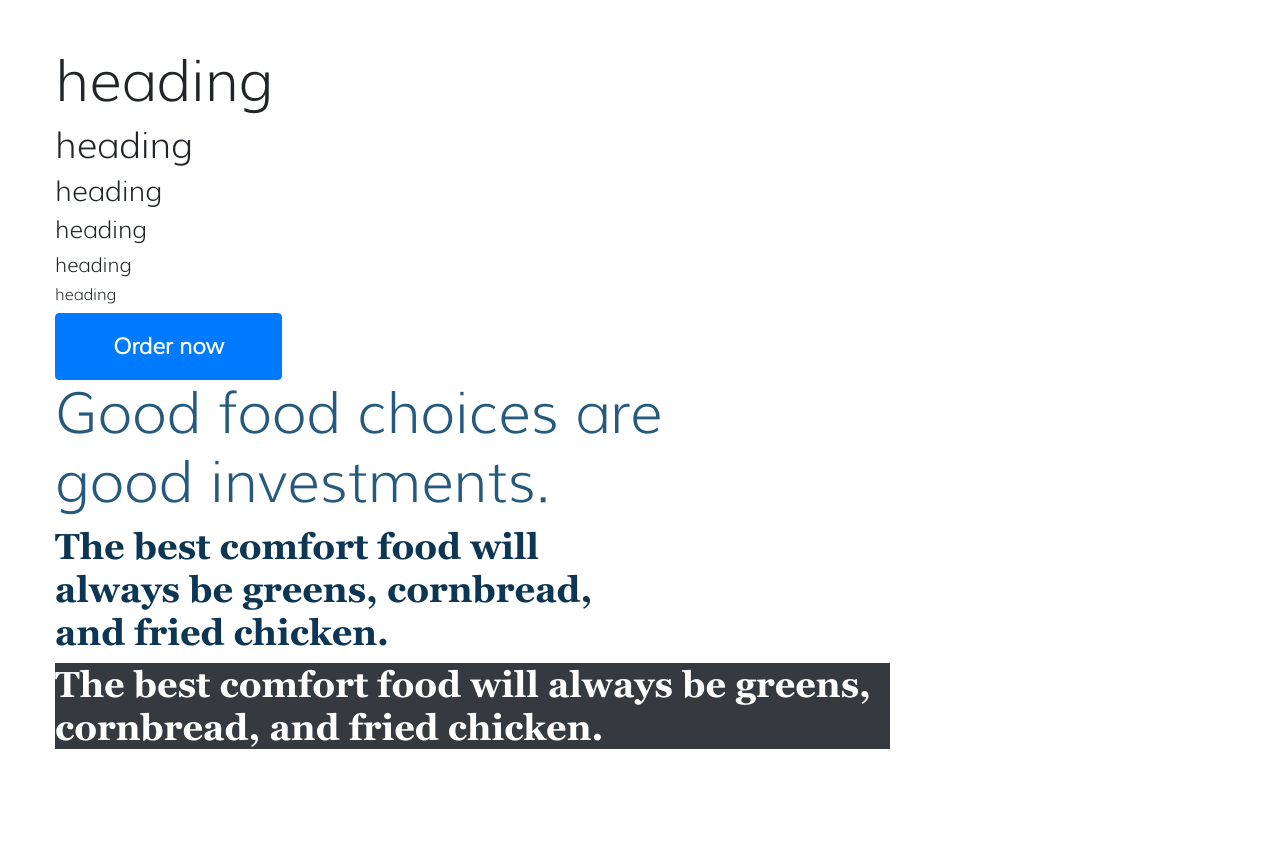
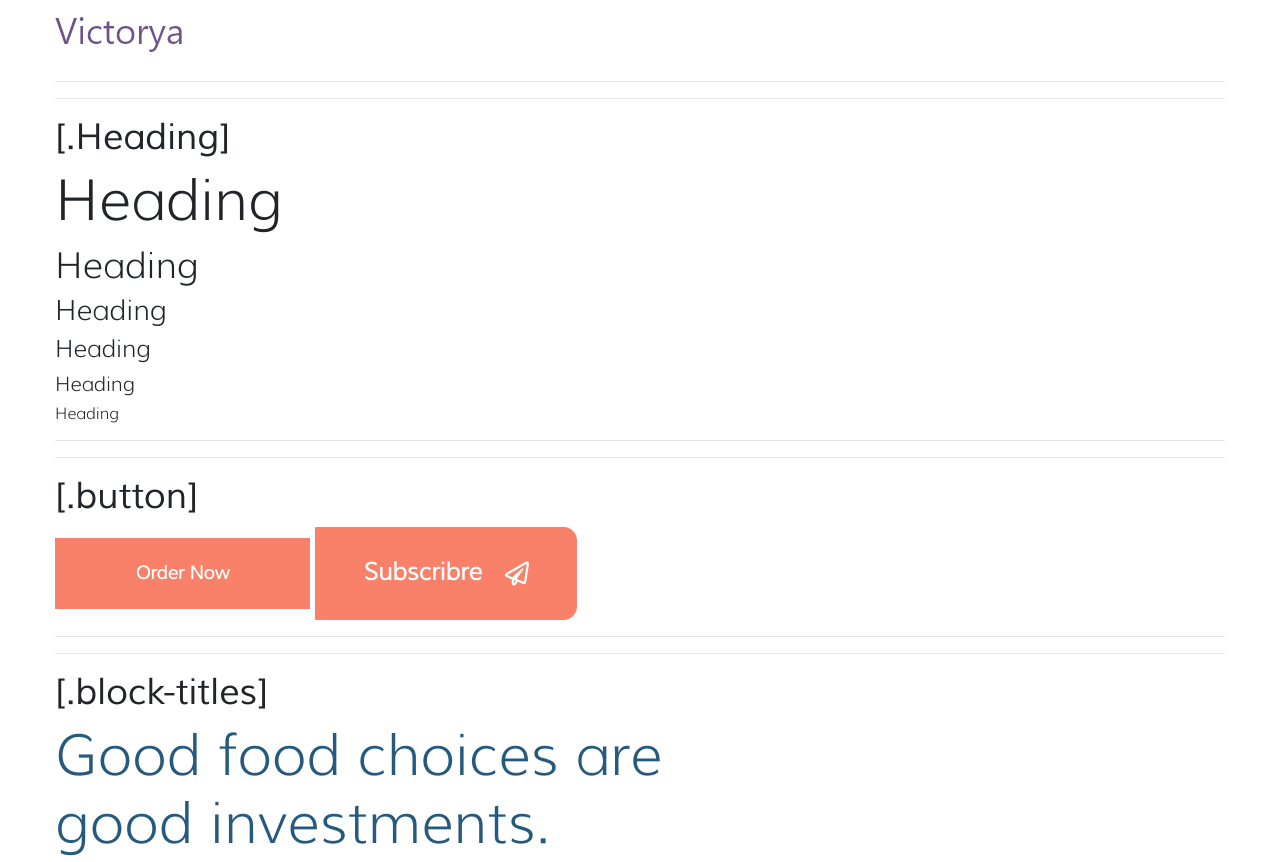
Before and after one commit to FED200/Victoria, a website: page components.html in a window 1280 px wide. Shown: the top 862 px of the page. Before the commit the page ends 800 px from the top, so only its background shows below. Drawn offline with Linux system fonts and the light colour scheme; files whose address does not match are found by name.

Commit message:
button updated

```diff
--- a/components.html
+++ b/components.html
@@ -9,34 +9,78 @@
 </head>
 
 <body>
-	<header id="header" class="site-header pb-3">
+	<div class="site-wrapper">
+		<header id="header" class="site-header">
+			<div class="container">
 				<nav class="site-nav">
+					<a class="navbar-brand" href="#"><img src="assets/images/voctorya-logo.png" width="131" height="55"
+							loading="lazy" alt="Header Logo"></a>
+					<button class="navbar-toggler collapsed" type="button" data-toggle="collapse"
+						data-target="#navbarSupportedContent" aria-controls="navbarSupportedContent"
+						aria-expanded="false" aria-label="Toggle navigation">
+						<span></span>
+						<span></span>
+						<span></span>
+					</button>
 
+					<div class="collapse navbar-collapse" id="navbarSupportedContent">
+						<ul class="navbar-nav mr-auto">
+							<li class="nav-item active">
+								<a class="nav-link" href="#">Menu</a>
+							</li>
+							<li class="nav-item">
+								<a class="nav-link" href="#">package</a>
+							</li>
+							<li class="nav-item">
+								<a class="nav-link" href="#">About us </a>
+							</li>
+							<li class="nav-item">
+								<a class="nav-link" href="#">Contact us</a>
+							</li>
+
+						</ul>
+						<form class="form-inline mt-lg-0 mt-1">
+							<button class="btn-search" type="submit"><i class="icon-search"></i></button>
+						</form>
+					</div>
 				</nav> <!-- / .site-nav -->
-
-		<div class="phone-number">
-			<a href="tel:"></a>
-		</div> <!-- / .phone-number -->
+			</div>
 
 		</header> <!-- / .site-header -->
 
 		<main id="main" class="site-content">
 			<div class="container">
-			<h1>heading</h1>
-			<h2>heading</h2>
-			<h3>heading</h3>
-			<h4>heading</h4>
-			<h5>heading</h5>
-			<h6>heading</h6>
 
+				<hr>
+				<hr>
+				<h2><em>[.Heading]</em></h2>
+				<h1>Heading</h1>
+				<h2>Heading</h2>
+				<h3>Heading</h3>
+				<h4>Heading</h4>
+				<h5>Heading</h5>
+				<h6>Heading</h6>
+
+				<hr>
+				<hr>
+				<h2>
+					<em>[.button]</em>
+				</h2>
 				<a href="#" class="btn btn-primary">Order now</a>
+				<a href="#" class="btn btn-primary btn-icon">Subscribre <i class="icon-send"></i></a>
 
+				<hr>
+				<hr>
+				<h2>
+					<em>[.block-titles]</em>
+				</h2>
 				<div class="block-title block-mw-69">
 					<h1 class="heading-primary">Good food choices are good investments.</h1>
 				</div> <!-- /.block-title -->
 
 				<div class="block-title block-mw-54">
-				<h2 class="heading-secondary">The best comfort food will always be greens, cornbread, and fried chicken.
+					<h2 class="heading-secondary">The best comfort food will always be greens, cornbread, and fried
+						chicken.
 					</h2>
 				</div> <!-- /.block-title -->
 
@@ -52,7 +96,7 @@
 
 		</footer> <!-- / .site-footer -->
 
-
+	</div> <!-- / .site-wrapper -->
 
 	<script src="assets/js/jquery.min.js"></script>
 	<script src="assets/js/main.js"></script>
--- a/sass/components/_ss-buttons.scss
+++ b/sass/components/_ss-buttons.scss
@@ -2,95 +2,64 @@
 .btn {
     display: inline-block;
     text-align: center;
-    font-weight: 600;
+    font-weight: 700;
     background-color: $red-100;
     color: $white;
-    border-radius: 0.25rem;
+    border-radius: 0;
     @include font-size(1rem);
-    padding: 0.625rem 1.25rem;
-    min-width: 11.1875rem;
-    transition: all .2s;
+    padding: .75rem 1.25rem;
+    min-width: 11.25rem;
+    transition: all .3s;
 
     @include media-breakpoint-up(md) {
-        @include font-size(1.125rem);
-        min-width: 12.1875rem;
-        padding: 0.75rem 1.5rem;
-    }
-
-    @include media-breakpoint-up(lg) {
-        @include font-size(1.25rem);
-        min-width: 14.1875rem;
+        min-width: 12.8125rem;
         padding: 1rem 1.5rem;
     }
 
     @include media-breakpoint-up(xl) {
-        @include font-size(1.375rem);
+        @include font-size(1.125rem);
+        min-width: 15.9375rem;
+        padding: 1.3rem 1.5rem;
     }
 
     &:hover,
-    &:focus,
-    &.focus,
-    &:active,
-    &.active {
+    &:active {
         color: $white;
-        transform: translateY(-3px);
-        box-shadow: 0 0.625rem 1.25rem rgba($black, .3);
+        background-color: $blue-100;
+        box-shadow: 0px 15px 29px rgba(249, 129, 105, 0.68);
     }
 
     &.btn-primary {
-        background-color: $primary;
+        text-transform: capitalize;
+        background-color: $red-100;
+        border-color: $red-100;
     }
 
-    &.btn-secondary {
-        background-color: $secondary;
-    }
+    &.btn-icon {
+        min-width: 11.25rem;
+        padding: 1rem 1.5rem;
+        @include font-size(1rem);
+        border-radius: 0px 13px 13px 0px;
 
-    &.btn-tertiary {
-        color: $secondary;
-        @include font-size(0.875rem);
-        padding: 0.3125rem 0.3125rem 0.3125rem 0;
-        min-width: auto;
-        background-color: transparent;
-        text-transform: capitalize;
-        font-weight: 500;
+        @include media-breakpoint-up(md) {
+            min-width: 13.125rem;
+            @include font-size(1.25rem);
+            padding: 1.25rem 1.5rem;
+        }
 
-        &:hover,
-        &:focus,
-        &.focus,
-        &:active,
-        &.active {
-            transform: none;
-            box-shadow: none;
-
-            i {
-                margin-left: 0.5rem;
-            }
+        @include media-breakpoint-up(xl) {
+            min-width: 16.375rem;
+            @include font-size(1.5rem);
+            padding: 1.73rem 1.5rem;
         }
 
         i {
-            margin-left: 3px;
-            font-size: 12px;
-            transition: all .2s;
-        }
+            margin-left: 10px;
+            vertical-align: middle;
 
-        &--alt {
-            @include font-size(1rem);
+            @include media-breakpoint-up(md) {
+                margin-left: 1rem;
 
-            @include media-breakpoint-up(lg) {
-                @include font-size(1.25rem);
-            }
-        }
-    }
-
-    &.btn-icon {
-
-        i {
-            margin-left: 0.4375rem;
-            position: relative;
-            top: 2px;
-
-            @include media-breakpoint-up(lg) {
-                margin-left: 0.625rem;
             }
         }
     }
```
Also changed, not shown: style.css, 1 other file. Lines whose indentation alone changed are shown as unchanged.
